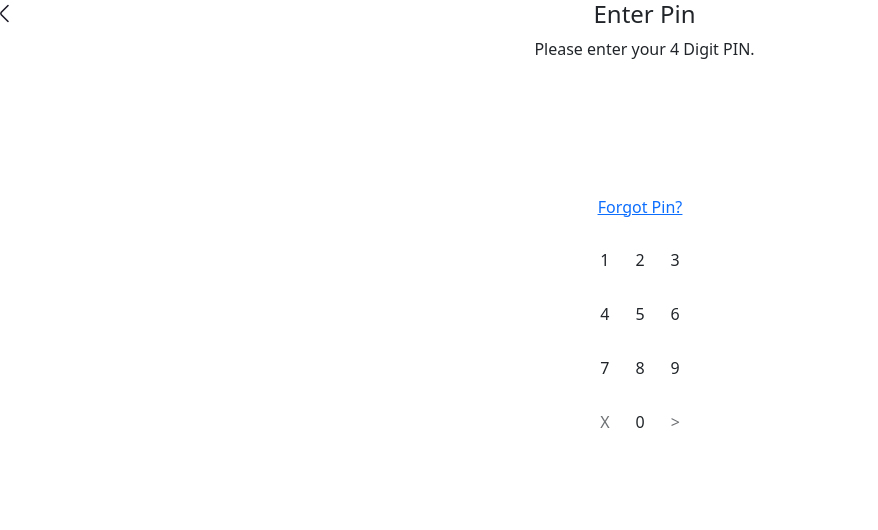
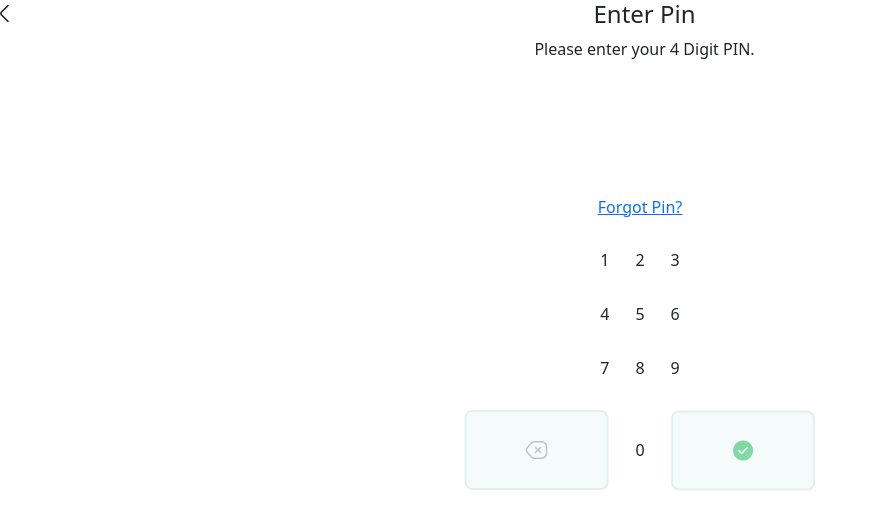
Before and after one commit to itsmushi/caterer-react-app, a React (Create React App) app: page /enter-pin in a window 1280 px wide. Shown: the top 530 px of the page, without its empty margins (0-878 px from the left). Built offline with nearby package versions, Linux system fonts and the light colour scheme; the HTML template or start-up script is replaced by a standard one.

Commit message:
pin style

```diff
--- a/src/_state/registration.js
+++ b/src/_state/registration.js
@@ -1,6 +1,6 @@
 import { atom } from 'recoil'
 
-export const activeStep = atom({ key: 'activeStep', default: 1 })
+export const activeStep = atom({ key: 'activeStep', default: 0 })
 export const mechantName = atom({ key: 'mechantName', default: '' })
 export const mechantAddress = atom({ key: 'mechantAddress', default: '' })
 export const mechantCertificate = atom({
--- a/src/assets/scss/auth.scss
+++ b/src/assets/scss/auth.scss
@@ -192,6 +192,15 @@ a {
   border-radius: 8px;
   width: 115px;
   height: 60px;
+  background-color: #FFFFFF;
+
+}
+
+.btn-pin-img{
+  border-radius: 8px;
+  border-radius: 8px;
+  width: 115px;
+  height: 61px;
 
 }
 .btn-pin-middle{
--- a/src/screens/Enterpin.js
+++ b/src/screens/Enterpin.js
@@ -104,18 +104,26 @@ const Enterpin = () => {
             <button
               disabled={pin.length === 0 ? true : false}
               onClick={onClear}
-              className="btn btn-pin action-pin-btn "
+              className="btn  action-pin-btn "
             >
-              X
+              <img
+                src="./images/registration/backspace.png"
+                alt="logo"
+                className="btn-pin-img"
+              />
             </button>
 
             <button className="btn btn-pin btn-pin-middle">0</button>
             <button
               disabled={pin.length === 4 ? false : true}
               onClick={onSubmit}
-              className="btn btn-pin action-pin-btn"
+              className="btn  action-pin-btn text-center"
             >
-              {'>'}
+              <img
+                src="./images/registration/enter.png"
+                alt="logo"
+                className="btn-pin-img"
+              />
             </button>
           </div>
         </div>
--- a/src/screens/Register/components/OwnerInfoStep.js
+++ b/src/screens/Register/components/OwnerInfoStep.js
@@ -259,7 +259,7 @@ export default function OwnerInfoStep() {
               validationSchema.isValid(formik.values).then((valid) => {
                 if (valid) {
                   console.log(valid)
-                  // setActiveStep(2)
+                  setActiveStep(2)
                 }
               })
             }}
```
Also changed, not shown: public/images/registration/backspace.png (added), public/images/registration/enter.png (added).
